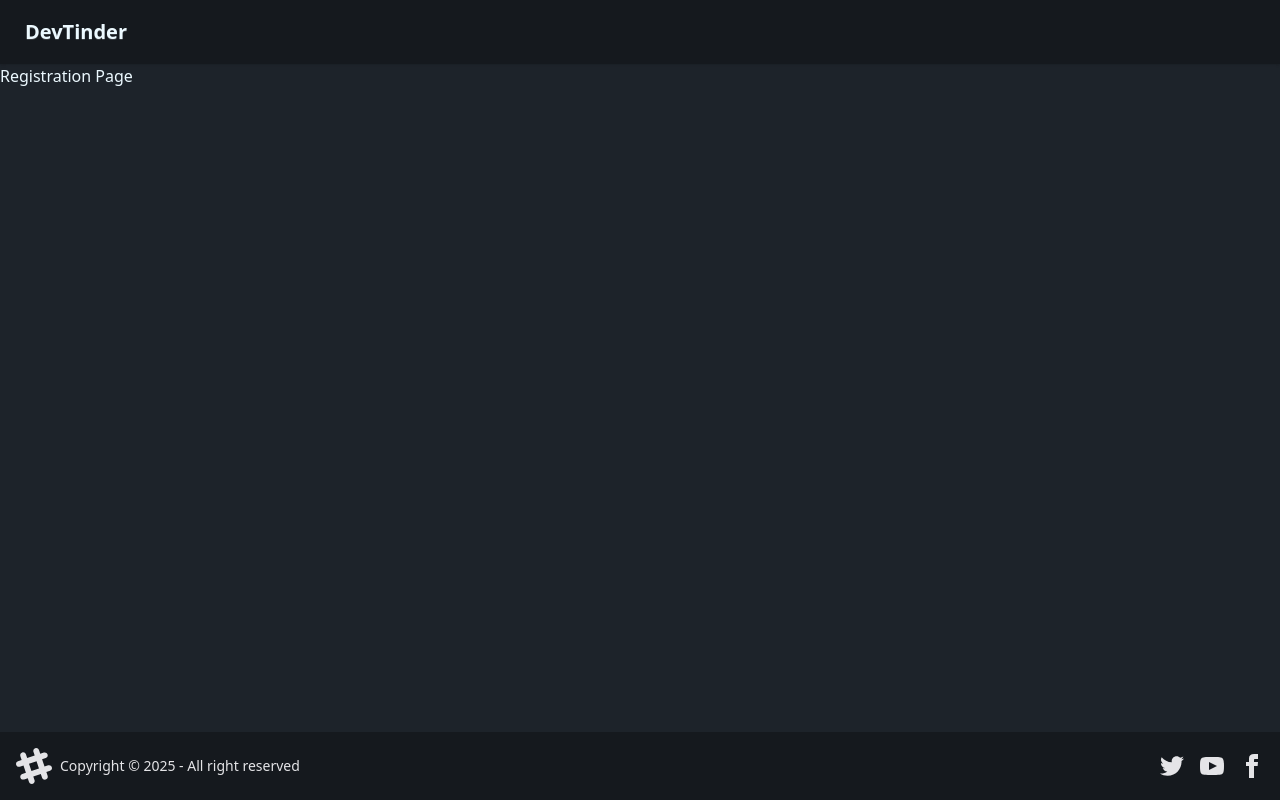
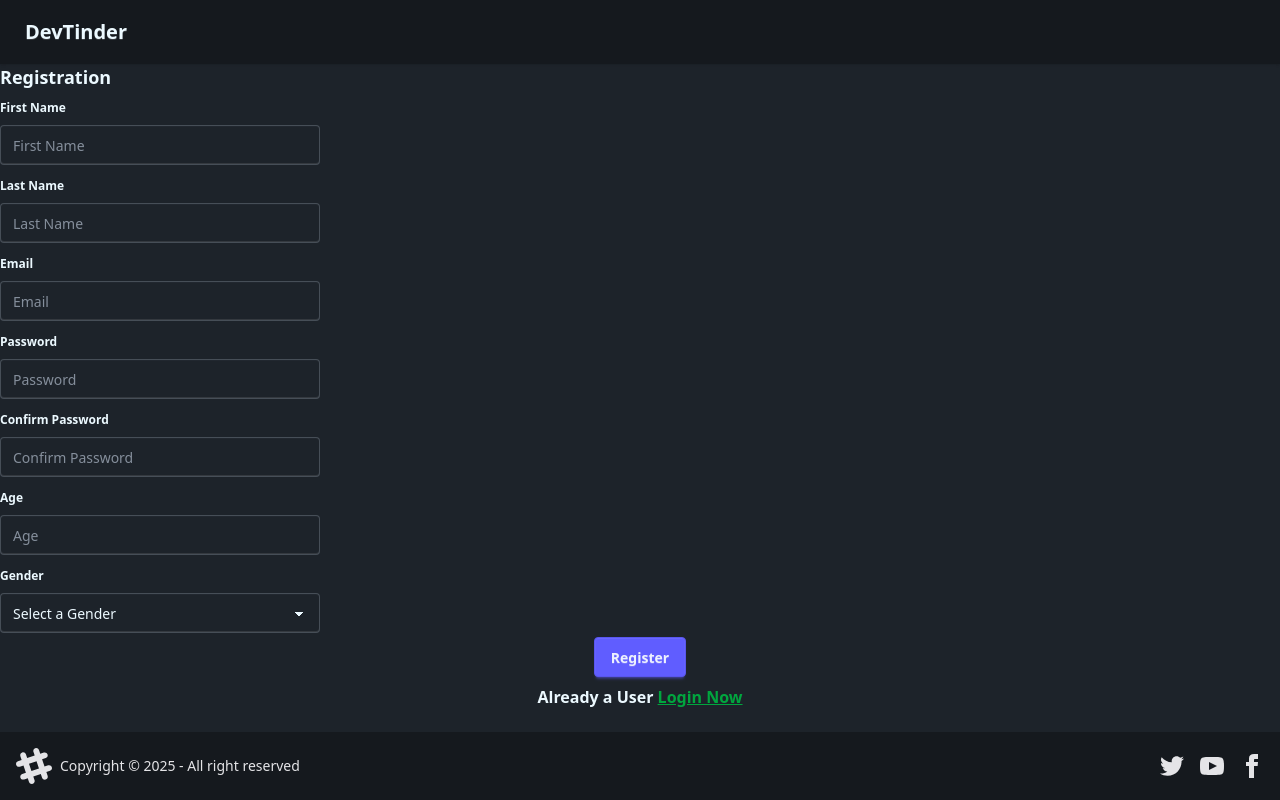
Before and after one commit to GaurabCodeLab/Dev-Tinder, a React (Vite) app: page /registration in a window 1280 px wide. Built offline with nearby package versions, Linux system fonts and the light colour scheme; no server answers.

Commit message:
registration functionality added

```diff
--- a/src/pages/Login.jsx
+++ b/src/pages/Login.jsx
@@ -2,7 +2,7 @@
 import axios from "axios";
 import { useDispatch, useSelector } from "react-redux";
 import { addUser } from "../redux/slices/userSlice";
-import { useNavigate, Navigate } from "react-router-dom";
+import { useNavigate, Navigate, Link } from "react-router-dom";
 import { useState } from "react";
 import { API_BASE_URL } from "../utils/constants";
 
@@ -109,6 +109,12 @@
               {loading ? "Signing in…" : " Login"}
             </button>
           </div>
+          <p className="text-center font-bold mt-2">
+            Not a User{" "}
+            <Link to="/registration" className="text-green-600 underline">
+              Register Now
+            </Link>
+          </p>
         </div>
       </div>
     </div>
--- a/src/pages/Registration.jsx
+++ b/src/pages/Registration.jsx
@@ -1,5 +1,200 @@
+import { useState } from "react";
+import { useForm } from "react-hook-form";
+import axios from "axios";
+import { API_BASE_URL } from "../utils/constants";
+import Swal from "sweetalert2";
+import { useNavigate, Link } from "react-router-dom";
+
 const Registration = () => {
-  return <h3>Registration Page</h3>;
+  const [loading, setLoading] = useState(false);
+  const navigate = useNavigate();
+  const {
+    register,
+    handleSubmit,
+    watch,
+    formState: { errors },
+  } = useForm();
+
+  const onSubmit = async (data) => {
+    try {
+      setLoading(true);
+      const { firstName, lastName, email, password, age, gender } = data;
+      const response = await axios.post(
+        API_BASE_URL + "/auth/signup",
+        { firstName, lastName, email, password, age, gender },
+        {
+          withCredentials: true,
+        },
+      );
+      setLoading(false);
+      Swal.fire({
+        icon: "success",
+        text: response.data.message,
+      }).then((result) => {
+        if (result.isConfirmed) {
+          navigate("/");
+        }
+      });
+    } catch (error) {
+      setLoading(false);
+      const errorMessage =
+        error instanceof Error ? error.message : "something went wrong";
+      console.error(errorMessage);
+      Swal.fire({
+        icon: "error",
+        text: errorMessage,
+      });
+    }
+  };
+
+  return (
+    <div>
+      <div className="flex justify-center flex-col">
+        <h2 className="card-title">Registration</h2>
+        <fieldset className="fieldset">
+          <legend className="fieldset-legend">First Name</legend>
+          <input
+            type="text"
+            maxLength={30}
+            className="input"
+            disabled={loading}
+            placeholder="First Name"
+            {...register("firstName", {
+              required: "First Name is required",
+              minLength: {
+                value: 2,
+                message: "First Name must be at least 2 characters",
+              },
+            })}
+          />
+          {errors.firstName && (
+            <p className="text-red-600">{errors.firstName.message}</p>
+          )}
+        </fieldset>
+        <fieldset className="fieldset">
+          <legend className="fieldset-legend">Last Name</legend>
+          <input
+            type="text"
+            className="input"
+            placeholder="Last Name"
+            maxLength={30}
+            disabled={loading}
+            {...register("lastName", {})}
+          />
+        </fieldset>
+        <fieldset className="fieldset">
+          <legend className="fieldset-legend">Email</legend>
+          <input
+            type="text"
+            className="input"
+            placeholder="Email"
+            disabled={loading}
+            {...register("email", {
+              required: "email is required",
+              pattern: {
+                value: /^[a-zA-Z0-9._%+-]+@[a-zA-Z0-9.-]+\.[A-Za-z]{2,}$/,
+                message: "provide correct email",
+              },
+            })}
+          />
+          {errors.email && (
+            <p className="text-red-600">{errors.email.message}</p>
+          )}
+        </fieldset>
+        <fieldset className="fieldset">
+          <legend className="fieldset-legend">Password</legend>
+          <input
+            type="password"
+            className="input"
+            placeholder="Password"
+            disabled={loading}
+            {...register("password", {
+              required: "password is required",
+              pattern: {
+                value:
+                  /^(?=.*[A-Z])(?=.*[a-z])(?=.*\d)(?=.*[^A-Za-z0-9]).{8,}$/,
+                message:
+                  "Password must be at least 8 characters long and include at least one uppercase letter, one lowercase letter, one number, and one special character",
+              },
+            })}
+          />
+          {errors.password && (
+            <p className="text-red-600">{errors.password.message}</p>
+          )}
+        </fieldset>
+        <fieldset className="fieldset">
+          <legend className="fieldset-legend">Confirm Password</legend>
+          <input
+            type="password"
+            className="input"
+            placeholder="Confirm Password"
+            disabled={loading}
+            {...register("confirmPassword", {
+              required: "confirm password is required",
+              validate: (value) =>
+                watch("password") === value ||
+                "password & confirm password must match",
+            })}
+          />
+          {errors.confirmPassword && (
+            <p className="text-red-600">{errors.confirmPassword.message}</p>
+          )}
+        </fieldset>
+        <fieldset className="fieldset">
+          <legend className="fieldset-legend">Age</legend>
+          <input
+            type="text"
+            className="input"
+            placeholder="Age"
+            maxLength={2}
+            disabled={loading}
+            {...register("age", {
+              required: "Age is required",
+              onChange: (e) => {
+                setValue("age", e.target.value.replace(/[^0-9]/g, ""));
+              },
+              validate: (value) =>
+                Number(value) >= 18 || "age must be at least 18 years old",
+            })}
+          />
+          {errors.age && <p className="text-red-600">{errors.age.message}</p>}
+        </fieldset>
+        <fieldset className="fieldset">
+          <legend className="fieldset-legend">Gender</legend>
+          <select
+            defaultValue="Pick a browser"
+            className="select"
+            {...register("gender", {
+              required: "Gender is required",
+            })}
+            disabled={loading}
+          >
+            <option value="">Select a Gender</option>
+            <option value="male">Male</option>
+            <option value="female">Female</option>
+          </select>
+          {errors.gender && (
+            <p className="text-red-600">{errors.gender.message}</p>
+          )}
+        </fieldset>
+        <div className="card-actions justify-center">
+          <button
+            className="btn btn-primary"
+            onClick={handleSubmit(onSubmit)}
+            disabled={loading}
+          >
+            {loading ? "Registering..." : "Register"}
+          </button>
+        </div>
+      </div>
+      <p className="text-center font-bold mt-2">
+        Already a User{" "}
+        <Link to="/" className="text-green-600 underline">
+          Login Now
+        </Link>
+      </p>
+    </div>
+  );
 };
 
 export default Registration;
```
Also changed, not shown: 1 other file (tests, documents, lock files or other folders).
